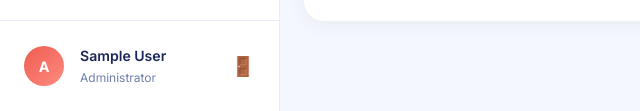
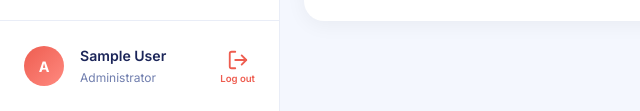
Before and after one commit to FESALFARENDIKA/GudangMitra, a plain HTML site: page dashboard-admin.html in a window 1280 px wide. Shown: the part 689-800 px from the top of the page, 0-640 px from the left. Drawn offline with Linux system fonts and the light colour scheme; sample sign-in values are in the browser's storage.

Commit message:
Fix: invisible buttons, logout icon, professional README

```diff
--- a/dashboard-admin.html
+++ b/dashboard-admin.html
@@ -44,7 +44,10 @@
             <div class="user-name" id="userName">Admin</div>
             <div class="user-role">Administrator</div>
           </div>
-          <button onclick="logout()" title="Logout" style="background:none;color:var(--gray-400);font-size:1.2rem;cursor:pointer;">🚪</button>
+          <button onclick="logout()" title="Logout" style="background:none;cursor:pointer;display:flex;flex-direction:column;align-items:center;gap:2px;">
+            <svg width="22" height="22" viewBox="0 0 24 24" fill="none" stroke="#EE5D50" stroke-width="2" stroke-linecap="round" stroke-linejoin="round"><path d="M9 21H5a2 2 0 0 1-2-2V5a2 2 0 0 1 2-2h4"/><polyline points="16 17 21 12 16 7"/><line x1="21" y1="12" x2="9" y2="12"/></svg>
+            <span style="font-size:0.6rem;color:#EE5D50;font-weight:600;">Log out</span>
+          </button>
         </div>
       </div>
     </aside>
```
Also changed, not shown: dashboard-reseller.html (+4 -1 lines), dashboard-supplier.html (+4 -1 lines), index.html (+2 -2 lines), 1 other file.
